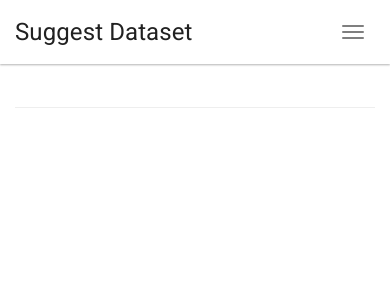
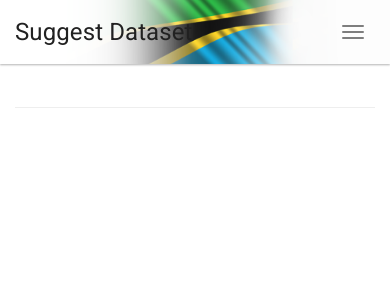
Before and after one commit to WorldBank-Transport/suggestdataset, a Django app: template templates/home.html in a window 390 px wide. Shown: the top 300 px of the page. Run offline with Django 3.2, Linux system fonts and the light colour scheme; the template is opened without the code that fills it, so the values that code supplies are empty; parts of the project's set-up code (start-up, migrations or seed data) failed here and were passed over; some libraries are stand-ins or nearby versions.

Commit message:
add header background

```diff
--- a/static/css/main.css
+++ b/static/css/main.css
@@ -6,5 +6,14 @@ body{
 }
 .navbar-brand>img {
     max-height: 100%;
+}
+#main-nav{
+    background: url('../img/odp-banner.png');
+    background-size: 100% 70px;
+}
 
+@media (max-width: 768px){
+    #main-nav .navbar-collapse{
+        background: #fff;
+    }
 }
```
Also changed, not shown: static/img/odp-banner.png.
